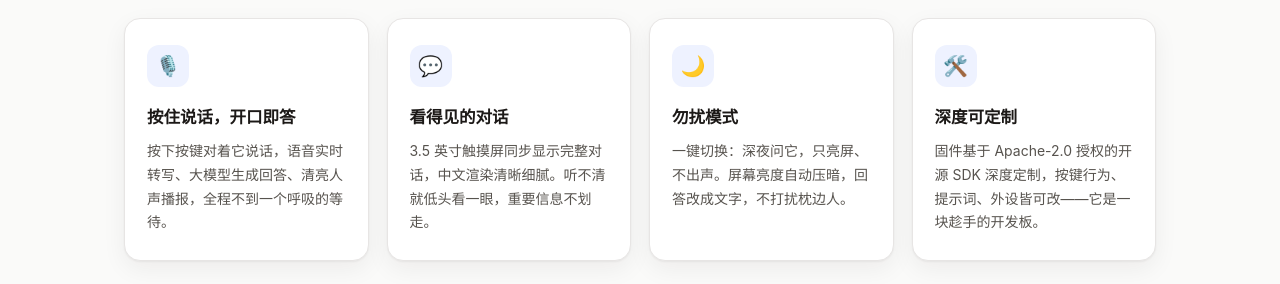
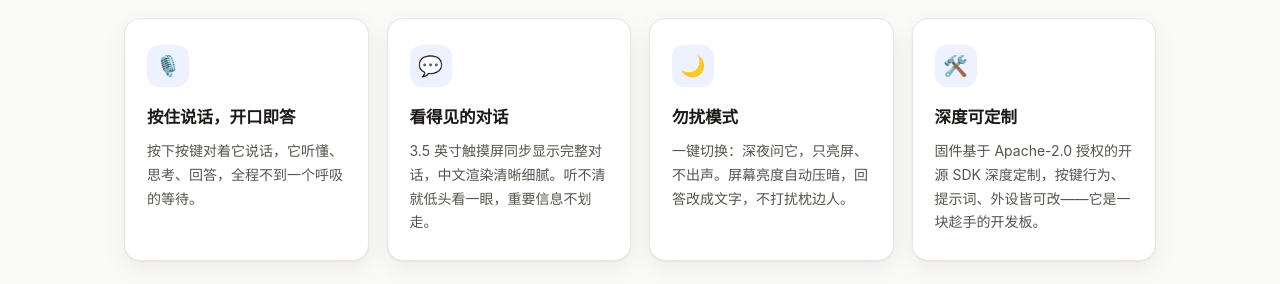
Before and after one commit to junyoung-bot/desktop-companion, a plain HTML site: page index.html in a window 1280 px wide. Shown: the part 820-1104 px from the top of the page. Drawn offline with Linux system fonts and the light colour scheme.

Commit message:
copy: remove transcription wording from feature card

```diff
--- a/index.html
+++ b/index.html
@@ -281,7 +281,7 @@
       <div class="card">
         <div class="ico">🎙️</div>
         <h3>按住说话，开口即答</h3>
-        <p>按下按键对着它说话，语音实时转写、大模型生成回答、清亮人声播报，全程不到一个呼吸的等待。</p>
+        <p>按下按键对着它说话，它听懂、思考、回答，全程不到一个呼吸的等待。</p>
       </div>
       <div class="card">
         <div class="ico">💬</div>
```
